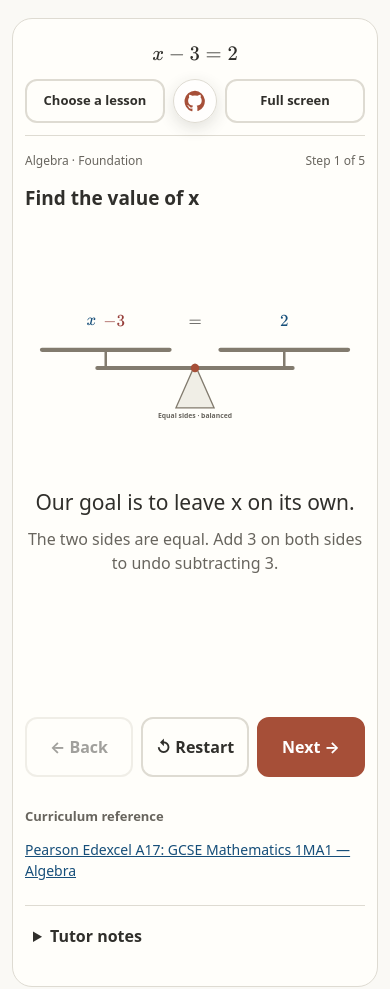
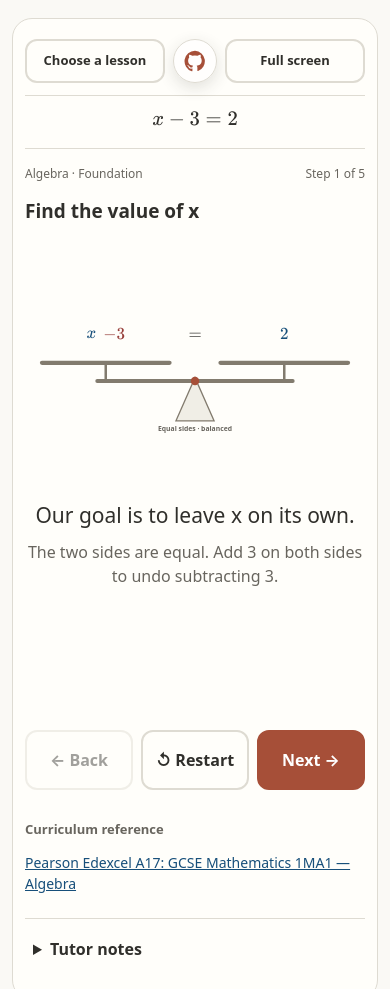
Before and after one commit to oliverius/gcse-maths, a website with bundled scripts: page src/index.html in a window 390 px wide. Shown: the top 989 px of the page. Built offline with nearby package versions, Linux system fonts and the light colour scheme.

Commit message:
fix menu position on mobile

```diff
--- a/src/css/styles.css
+++ b/src/css/styles.css
@@ -466,10 +466,13 @@ a {
     margin-bottom: 16px;
   }
   .toolbar-actions {
+    order: -1;
     display: grid;
     grid-template-columns: minmax(0, 1fr) 44px minmax(0, 1fr);
     width: 100%;
     margin-left: 0;
+    padding-bottom: 12px;
+    border-bottom: 1px solid var(--border);
     gap: 8px;
 
     button {
```
